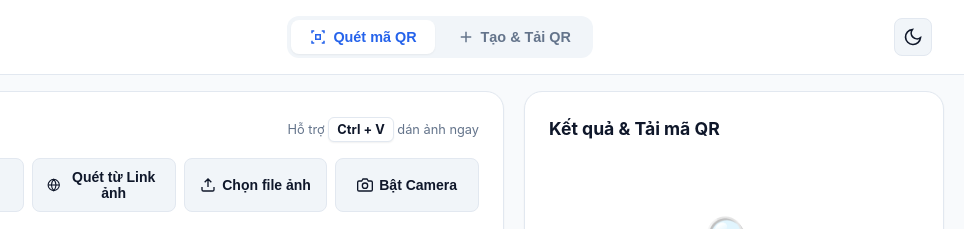
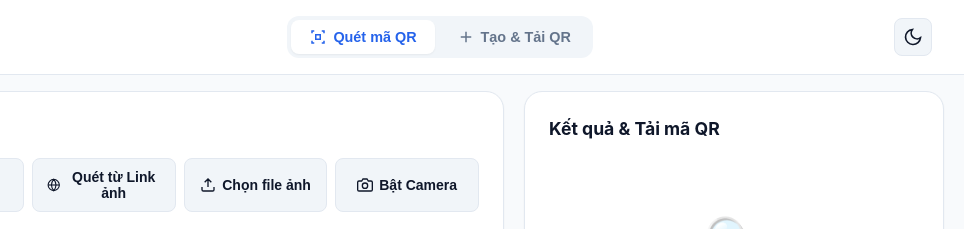
Before and after one commit to cuboy2020/ScanQR, a website: page index.html in a window 1280 px wide. Shown: the top 229 px of the page, 316-1280 px from the left. Drawn offline with Linux system fonts and the light colour scheme.

Commit message:
style: remove 'Hỗ trợ Ctrl + V dán ảnh ngay' label from card title

```diff
--- a/index.html
+++ b/index.html
@@ -70,9 +70,6 @@
         <div class="card">
           <div class="card-title">
             <span>Khu vực quét mã</span>
-            <span style="font-size:0.8rem; font-weight:normal; color:var(--text-muted)">
-              Hỗ trợ <kbd class="kbd-badge">Ctrl + V</kbd> dán ảnh ngay
-            </span>
           </div>
 
           <!-- Fast Action Buttons -->
```
